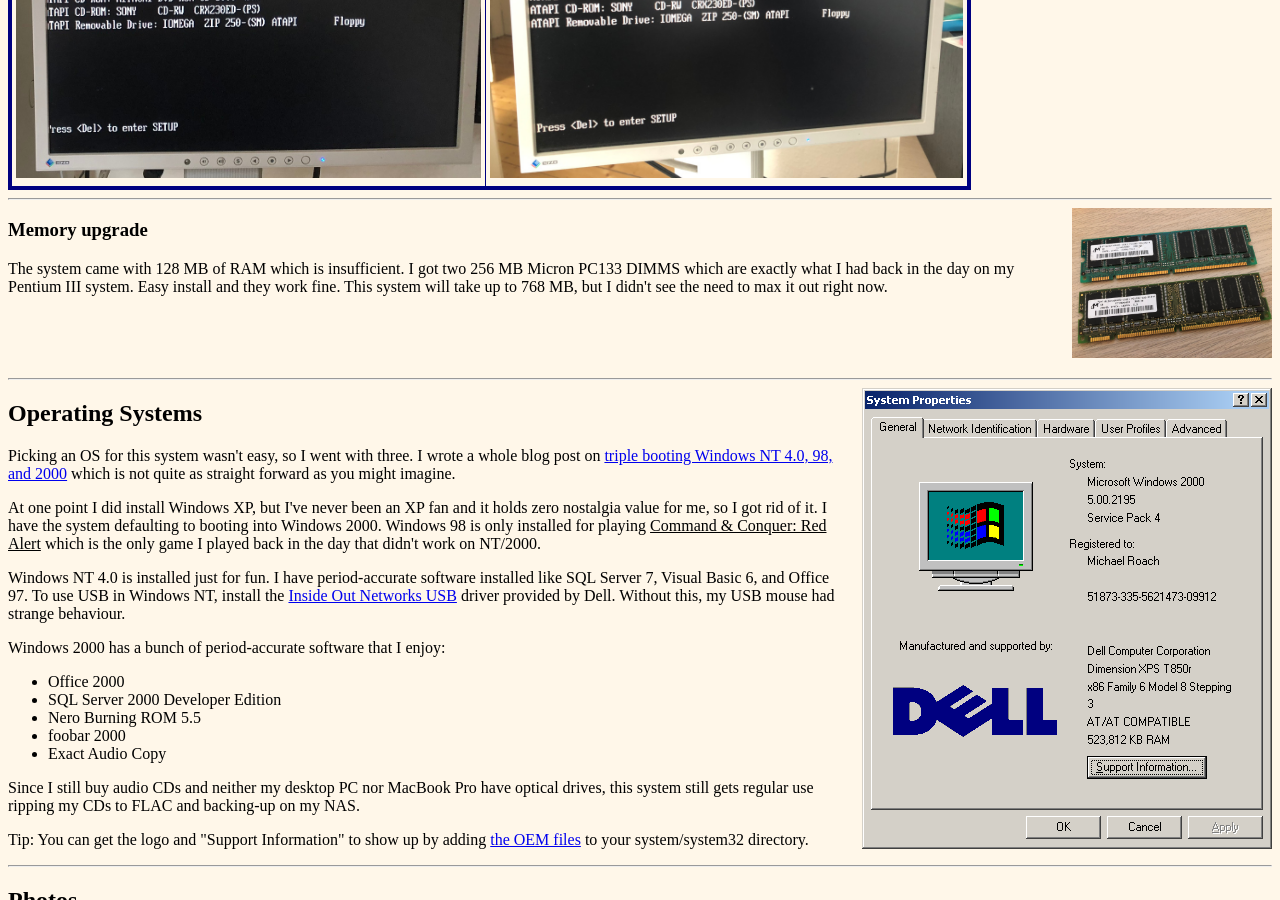
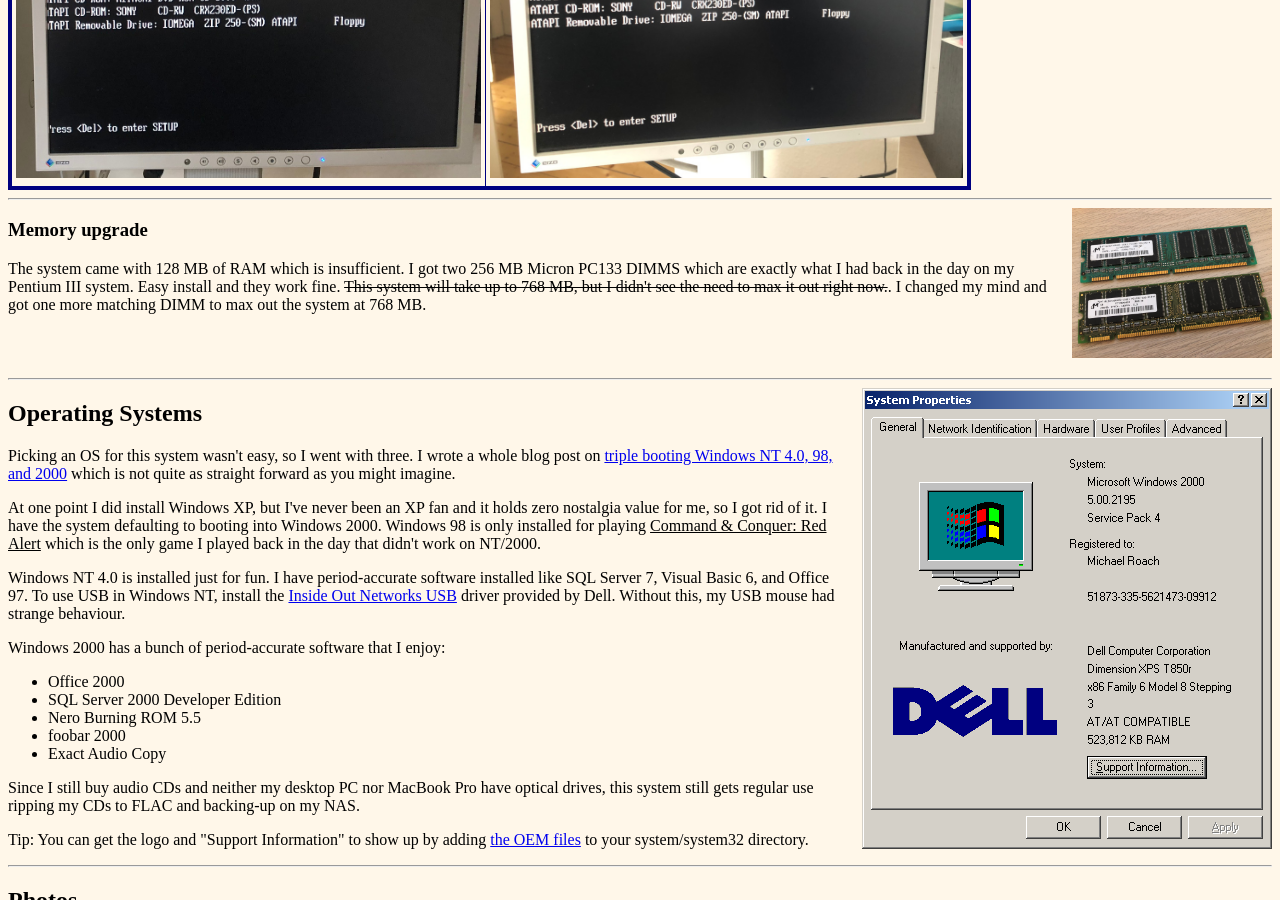
Before and after one commit to mroach/mroach.github.io, a Jekyll site: the page retro/dell_dimension_xps_txxx.html, which Jekyll copies as it is, in a window 1280 px wide and 900 px high, scrolled down 4569 px. Built offline with Jekyll 4.4.1, drawn with Linux system fonts in a browser that asks for light colours; some of the changed text lies outside the part shown.

Commit message:
RAM upgrade, fix link

```diff
--- a/retro/dell_dimension_xps_txxx.html
+++ b/retro/dell_dimension_xps_txxx.html
@@ -60,7 +60,7 @@
       <tr>
         <th align="left" bgcolor="#dddddd">Memory</th>
         <td>128 MB SDRAM</td>
-        <td>512 MB SDRAM (2x256MB Micron PC133 DIMMs)</td>
+        <td>768 MB SDRAM (3x256MB Micron PC133 DIMMs)</td>
         <td align="center"><img src="/retro/images/logos/micron.png" style="height: 50px" /></td>
       </tr>
 
@@ -312,7 +312,8 @@
 
   <p>The system came with 128 MB of RAM which is insufficient. I got two 256 MB Micron PC133 DIMMS
   which are exactly what I had back in the day on my Pentium III system. Easy install and they work fine.
-  This system will take up to 768 MB, but I didn't see the need to max it out right now.</p>
+  <strike>This system will take up to 768 MB, but I didn't see the need to max it out right now.</strike>.
+  I changed my mind and got one more matching DIMM to max out the system at 768 MB.</p>
 
 
   <hr />
@@ -345,7 +346,7 @@
   <p>Since I still buy audio CDs and neither my desktop PC nor MacBook Pro have optical drives,
   this system still gets regular use ripping my CDs to FLAC and backing-up on my NAS.</p>
 
-  <p>Tip: You can get the logo and "Support Information" to show up by adding <a href="http://dl.mroach.com/dell_dimension_xps_t/windows_oem/">the OEM files</a> to your system/system32 directory.</p>
+  <p>Tip: You can get the logo and "Support Information" to show up by adding <a href="http://dl.mroach.com/systems/Dell_Dimension_XPS_T/windows_oem/">the OEM files</a> to your system/system32 directory.</p>
 
   <hr />
   <a name="photos"></a>
```
